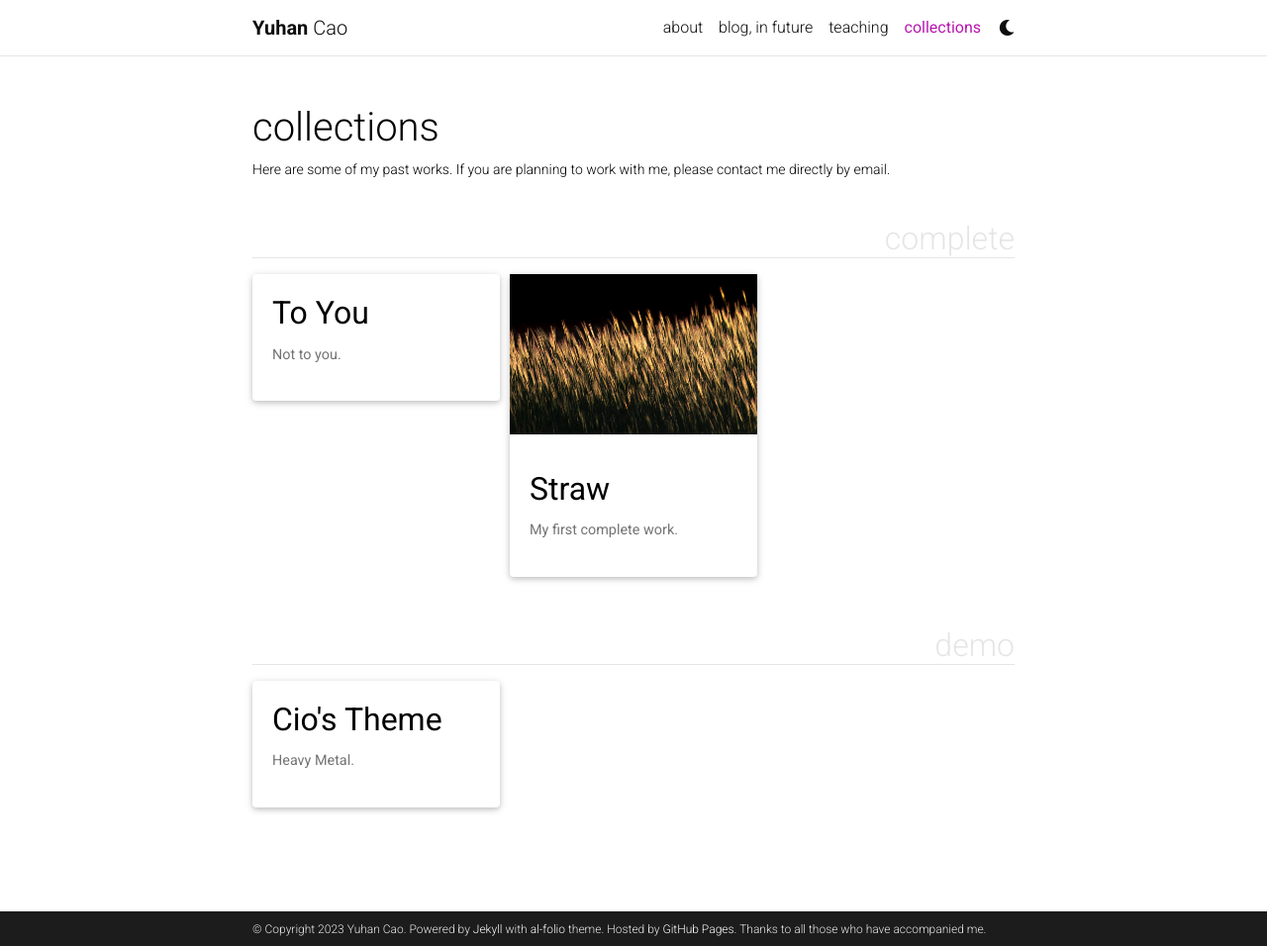
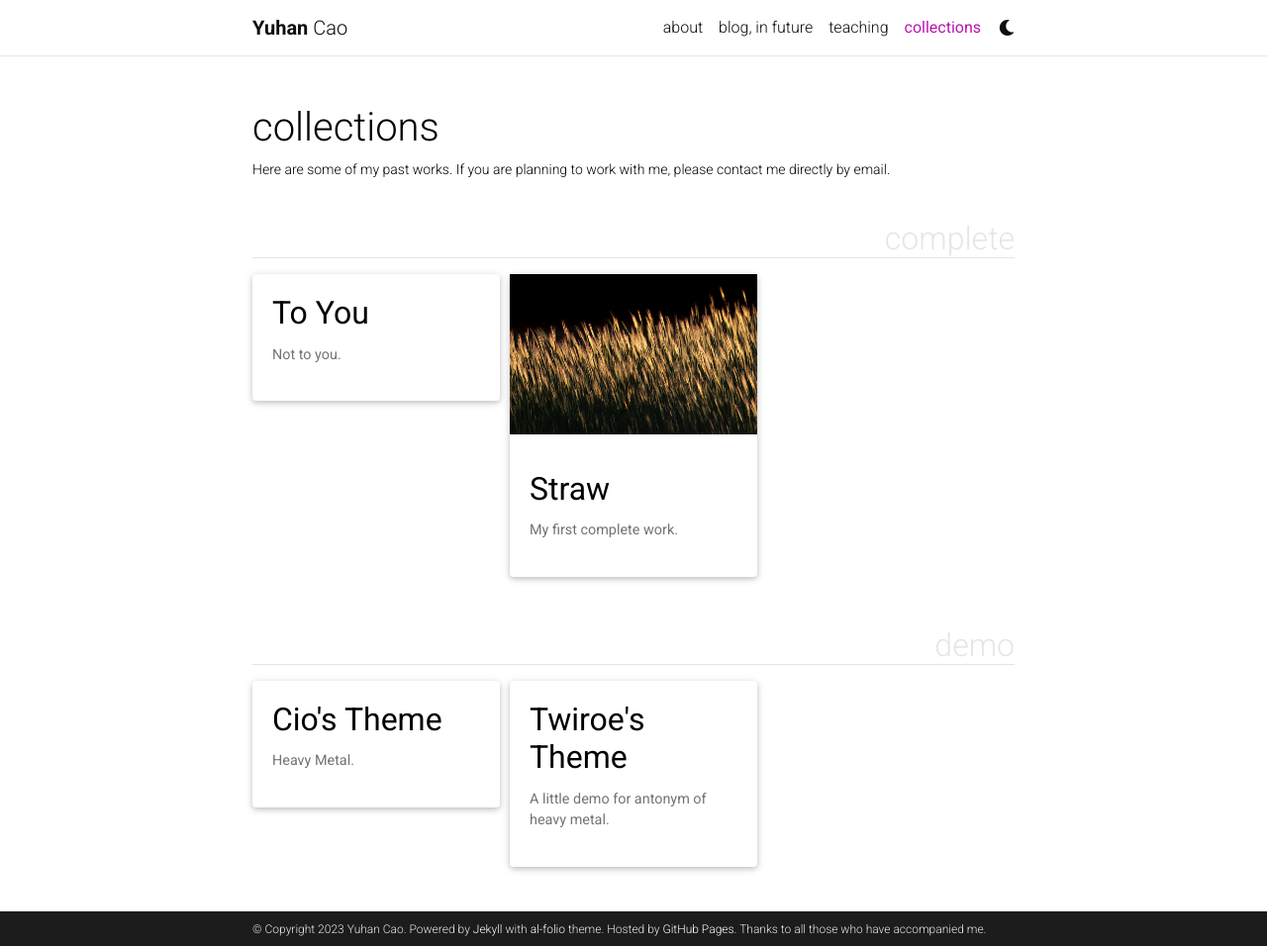
Before and after one commit to teafrogsf/teafrogsf.github.io, a Jekyll site: the page built from _pages/compositions.md, in a window 1280 px wide and 956 px high. Shown: the whole window at 99% size. Built offline with Jekyll 4.4.1, drawn with Linux system fonts in a browser that asks for light colours; full-size pictures stand in for the smaller copies a plugin makes; comment, search, counter and statistics services are not loaded; a style sheet for code colours, icons or effects is not loaded.

Commit message:
add twiroe

```diff
--- /dev/null
+++ b/_projects/twiroe.md
@@ -0,0 +1,12 @@
+---
+layout: page
+title: Twiroe's Theme
+description: A little demo for antonym of heavy metal.
+img:
+importance: 4
+category: demo
+---
+
+{% include embed_audio.html src="/assets/audio/Twiore.mp3" %}
+
+An idea of antonym of heavy metal.
```
Also changed, not shown: _projects/cio.md (+1 -1 lines), 4 other files.
